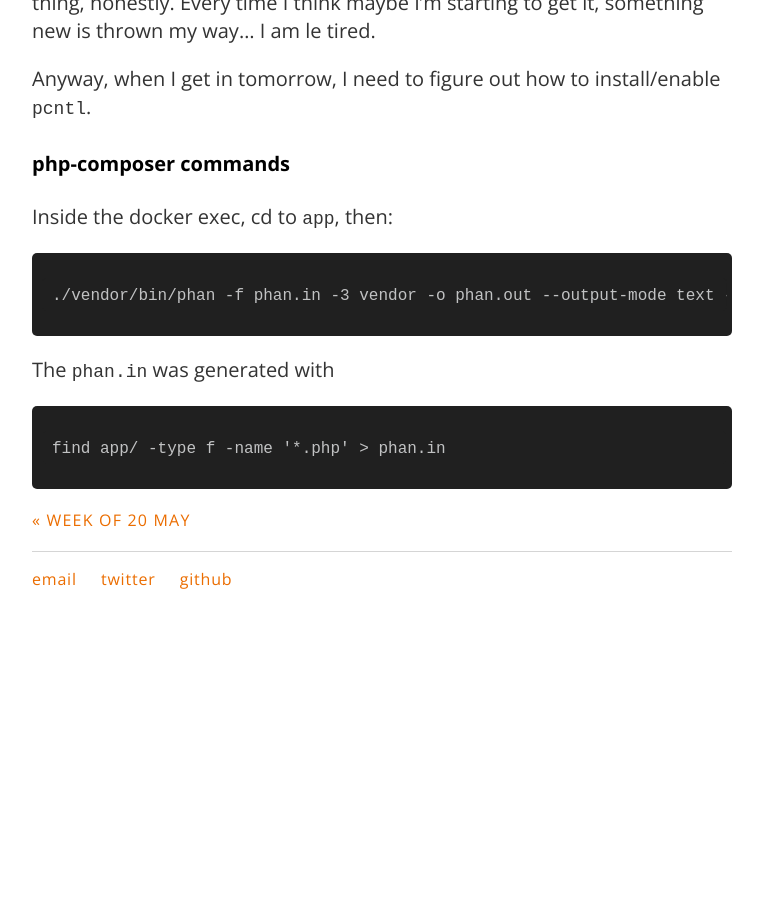
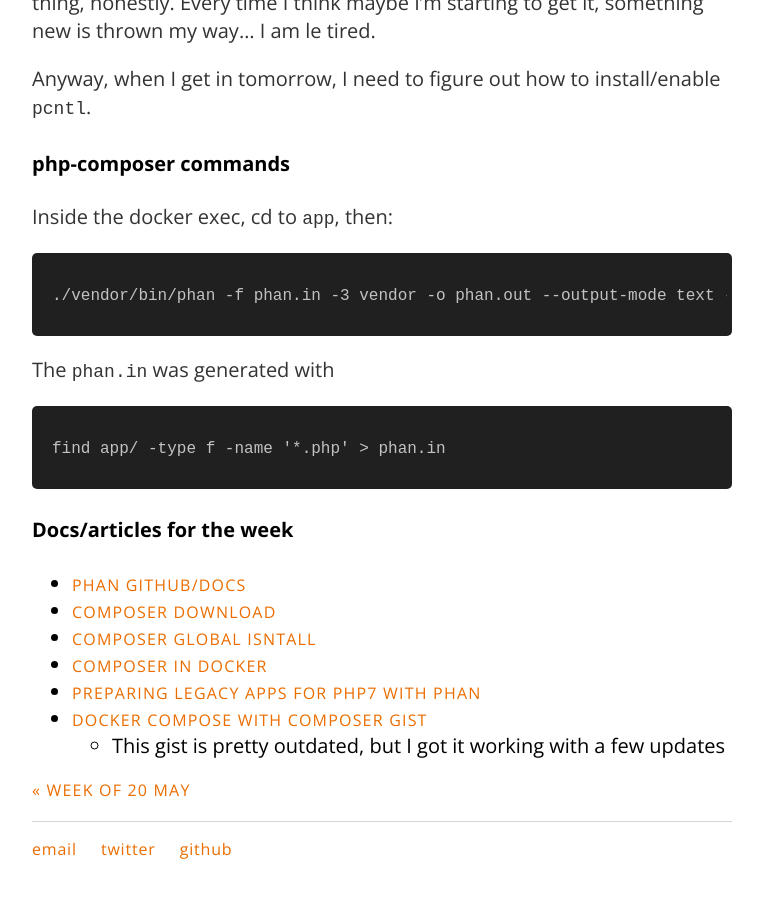
Before and after one commit to carylwyatt/carylwyatt.github.io, a Jekyll site: the page built from _posts/2019-05-28-week-of-28-may.md, in a window 1280 px wide and 900 px high, scrolled down 1869 px. Shown: the whole window, without its empty margins (258-1021 px from the left). Built offline with Jekyll 4.4.1, drawn with Linux system fonts in a browser that asks for light colours; emoji names are drawn with the system emoji font; before the commit the page ends 2499 px from its top, so only the background shows below that.

Commit message:
added links to last week's notes

````diff
--- a/_posts/2019-05-28-week-of-28-may.md
+++ b/_posts/2019-05-28-week-of-28-may.md
@@ -43,3 +43,13 @@ The `phan.in` was generated with
 ```
 find app/ -type f -name '*.php' > phan.in
 ```
+
+#### Docs/articles for the week
+
+- [Phan github/docs](https://github.com/phan/phan)
+- [Composer download](https://getcomposer.org/download/)
+- [Composer global isntall](https://getcomposer.org/doc/00-intro.md)
+- [Composer in docker](https://hub.docker.com/_/composer)
+- [Preparing legacy apps for PHP7 with Phan](https://www.masterzendframework.com/preparing-for-php7-with-phan/)
+- [Docker Compose with Composer gist](https://gist.github.com/andyshinn/e2c428f2cd234b718239)
+  - This gist is pretty outdated, but I got it working with a few updates
````
